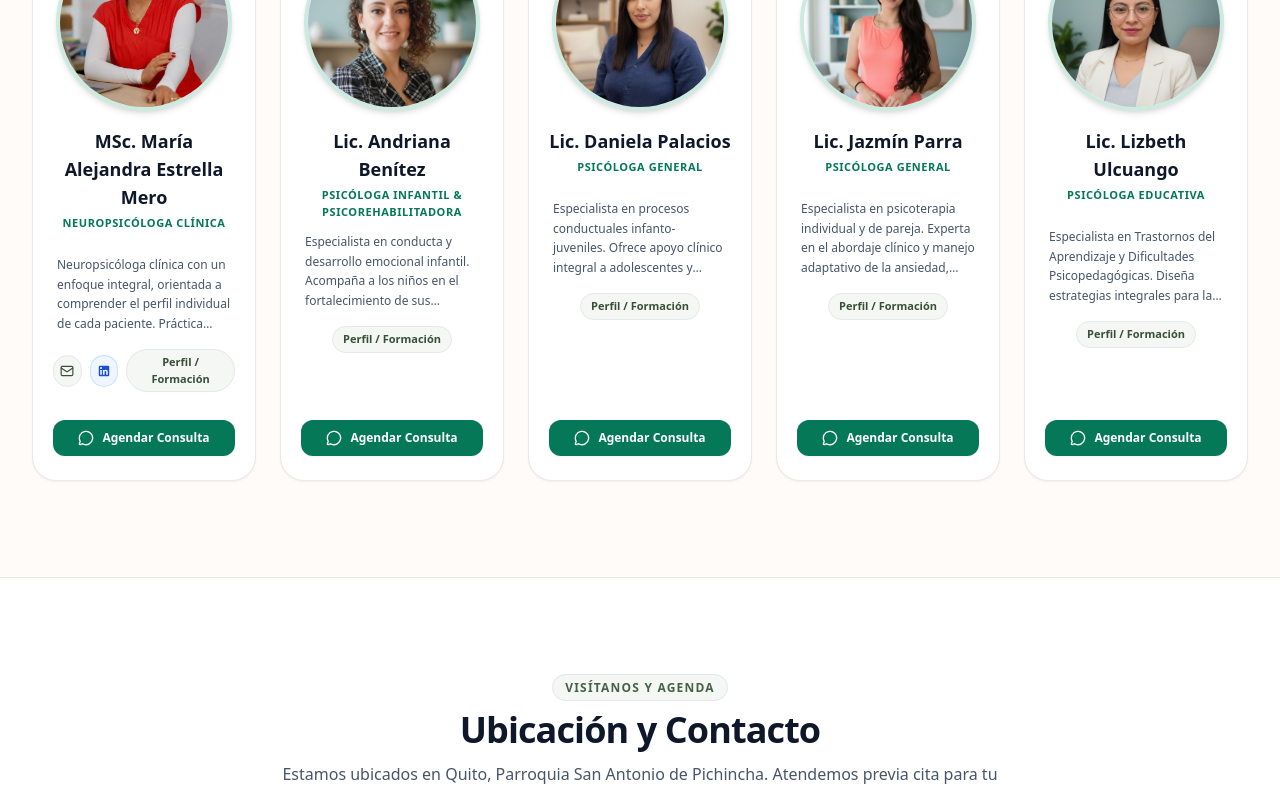
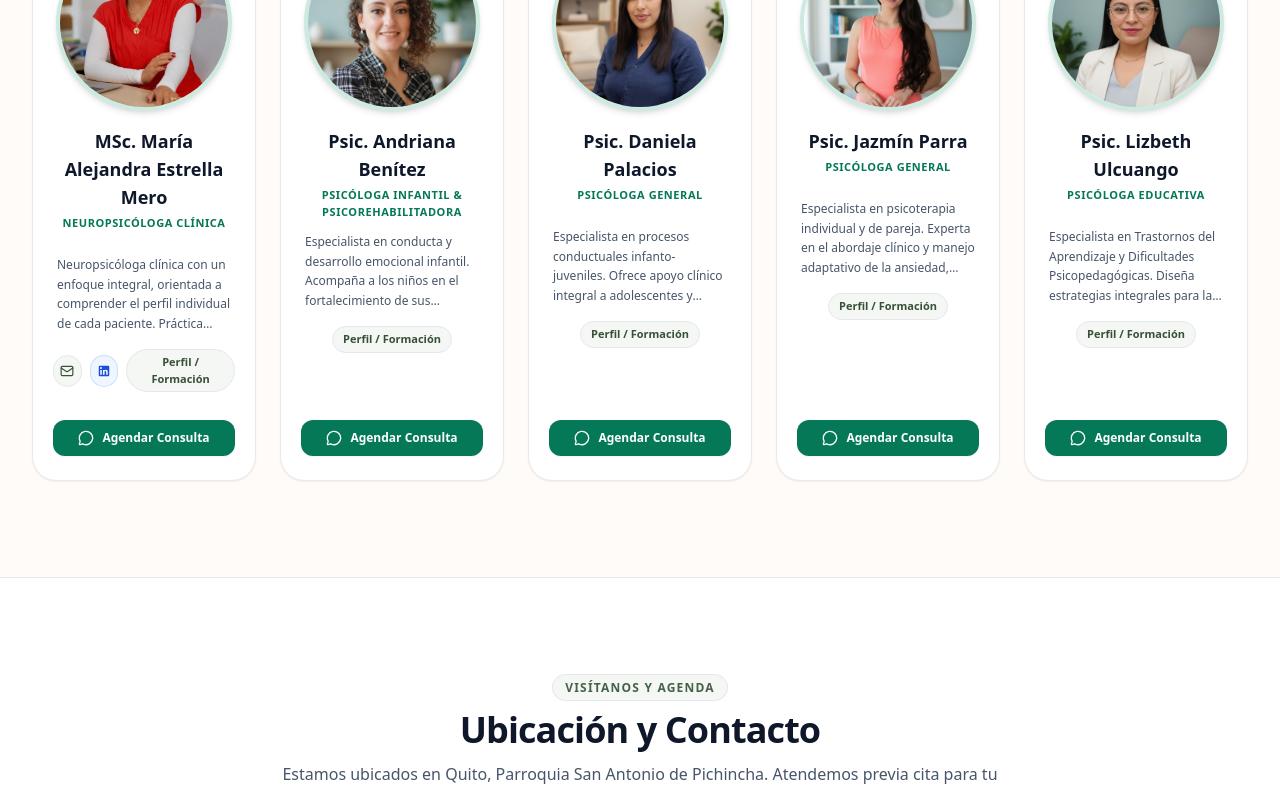
Before and after one commit to carlosulcuango/Cetecp, a React (Vite) app: page / in a window 1280 px wide. Shown: the part 3680-4470 px from the top of the page. Built offline with nearby package versions, Linux system fonts and the light colour scheme.

Commit message:
Cambio de prefijos a Psic. y actualizacion de formacion academica de Lizbeth Ulcuango

```diff
--- a/src/data/cetecpData.ts
+++ b/src/data/cetecpData.ts
@@ -94,10 +94,10 @@ export const THERAPISTS: Therapist[] = [
   },
   {
     id: "andriana-benitez",
-    name: "Lic. Andriana Benítez",
+    name: "Psic. Andriana Benítez",
     title: "PSICÓLOGA INFANTIL & PSICOREHABILITADORA",
     whatsappUrl:
-      "https://wa.me/593981827618?text=Hola,%20deseo%20solicitar%20una%20consulta%20con%20la%20Lic.%20Andriana%20Ben%C3%ADtez%20en%20CETECP",
+      "https://wa.me/593981827618?text=Hola,%20deseo%20solicitar%20una%20consulta%20con%20la%20Psic.%20Andriana%20Ben%C3%ADtez%20en%20CETECP",
     bio: "Especialista en conducta y desarrollo emocional infantil. Acompaña a los niños en el fortalecimiento de sus habilidades socioemocionales, regulación afectiva y adaptación escolar exitosa.",
     specialties: [
       "Conducta Infantil",
@@ -113,10 +113,10 @@ export const THERAPISTS: Therapist[] = [
   },
   {
     id: "daniela-palacios",
-    name: "Lic. Daniela Palacios",
+    name: "Psic. Daniela Palacios",
     title: "PSICÓLOGA GENERAL",
     whatsappUrl:
-      "https://wa.me/593995366899?text=Hola,%20deseo%20solicitar%20una%20consulta%20con%20la%20Lic.%20Daniela%20Palacios%20en%20CETECP",
+      "https://wa.me/593995366899?text=Hola,%20deseo%20solicitar%20una%20consulta%20con%20la%20Psic.%20Daniela%20Palacios%20en%20CETECP",
     bio: "Especialista en procesos conductuales infanto-juveniles. Ofrece apoyo clínico integral a adolescentes y familias, promoviendo la comunicación asertiva, resolución de conflictos y bienestar emocional.",
     specialties: [
       "Apoyo Infanto-Juvenil",
@@ -132,12 +132,12 @@ export const THERAPISTS: Therapist[] = [
   },
   {
     id: "jazmin-parra",
-    name: "Lic. Jazmín Parra",
+    name: "Psic. Jazmín Parra",
     title: "PSICÓLOGA GENERAL",
     phone: "099 536 6899",
     phoneRaw: "593995366899",
     whatsappUrl:
-      "https://wa.me/593995366899?text=Hola%20Lic.%20Jazm%C3%ADn%20Parra,%20deseo%20solicitar%20informaci%C3%B3n%20sobre%20una%20consulta%20en%20CETECP",
+      "https://wa.me/593995366899?text=Hola%20Psic.%20Jazm%C3%ADn%20Parra,%20deseo%20solicitar%20informaci%C3%B3n%20sobre%20una%20consulta%20en%20CETECP",
     bio: "Especialista en psicoterapia individual y de pareja. Experta en el abordaje clínico y manejo adaptativo de la ansiedad, depresión, duelo y conflictos afectivos en el ciclo vital adulto.",
     specialties: [
       "Psicoterapia Individual",
@@ -153,12 +153,12 @@ export const THERAPISTS: Therapist[] = [
   },
   {
     id: "lizbeth-ulcuango",
-    name: "Lic. Lizbeth Ulcuango",
+    name: "Psic. Lizbeth Ulcuango",
     title: "PSICÓLOGA EDUCATIVA",
     phone: "098 182 7618",
     phoneRaw: "593981827618",
     whatsappUrl:
-      "https://wa.me/593981827618?text=Hola%20Lic.%20Lizbeth%20Ulcuango,%20deseo%20solicitar%20informaci%C3%B3n%20sobre%20una%20consulta%20en%20CETECP",
+      "https://wa.me/593981827618?text=Hola%20Psic.%20Lizbeth%20Ulcuango,%20deseo%20solicitar%20informaci%C3%B3n%20sobre%20una%20consulta%20en%20CETECP",
     bio: "Especialista en Trastornos del Aprendizaje y Dificultades Psicopedagógicas. Diseña estrategias integrales para la dislexia, TDAH, lectoescritura y razonamiento cognitivo, impulsando la autoestima académica de los niños.",
     specialties: [
       "Trastornos del Aprendizaje",
@@ -167,8 +167,13 @@ export const THERAPISTS: Therapist[] = [
       "Razonamiento Cognitivo",
     ],
     education: [
-      "Licenciada en Psicología Educativa",
-      "Especialista en Trastornos del Aprendizaje y Diagnóstico Psicopedagógico",
+      "Psicóloga Educativa - Pontificia Universidad Católica del Ecuador (PUCE)",
+      "Diplomado en Evaluación e Intervención Psicopedagógica con Enfoque Multidisciplinario",
+      "Diplomado en Evaluación e Intervención del Espectro Autista",
+      "Diplomado Internacional en Terapia ABA",
+      "Certificación en Psicoterapia Infantil: Evaluación clínica, vínculo terapéutico y estrategias de intervención en casos complejos",
+      "Certificación en Arteterapia: Técnicas terapéuticas y lúdicas para la intervención psicológica y psicopedagógica",
+      "Certificación en Neuropsicología del Autismo y TDAH: Técnicas y herramientas de evaluación e intervención multidisciplinaria",
     ],
     image: "/images/lizbeth.jpeg",
   },
```
